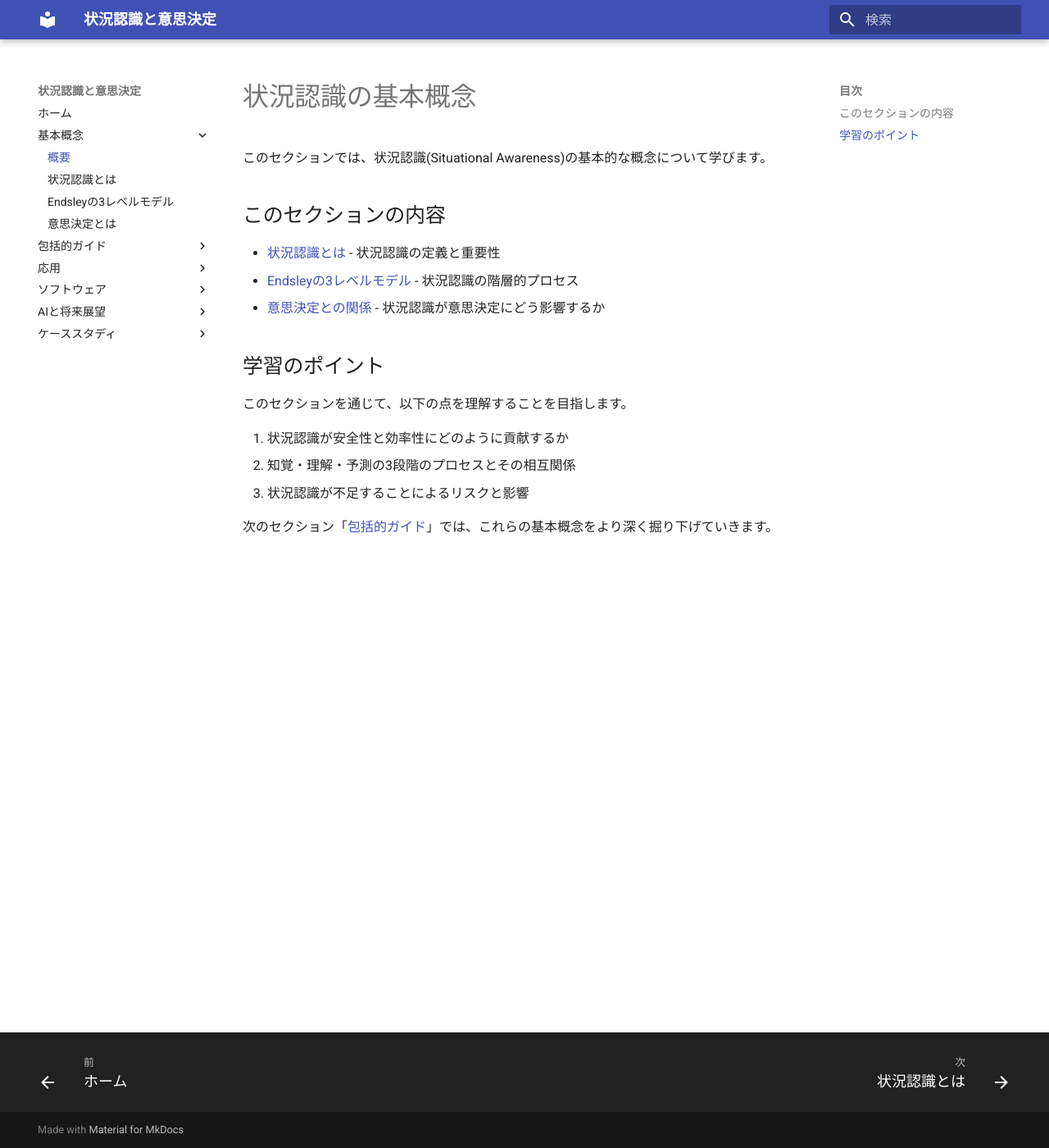
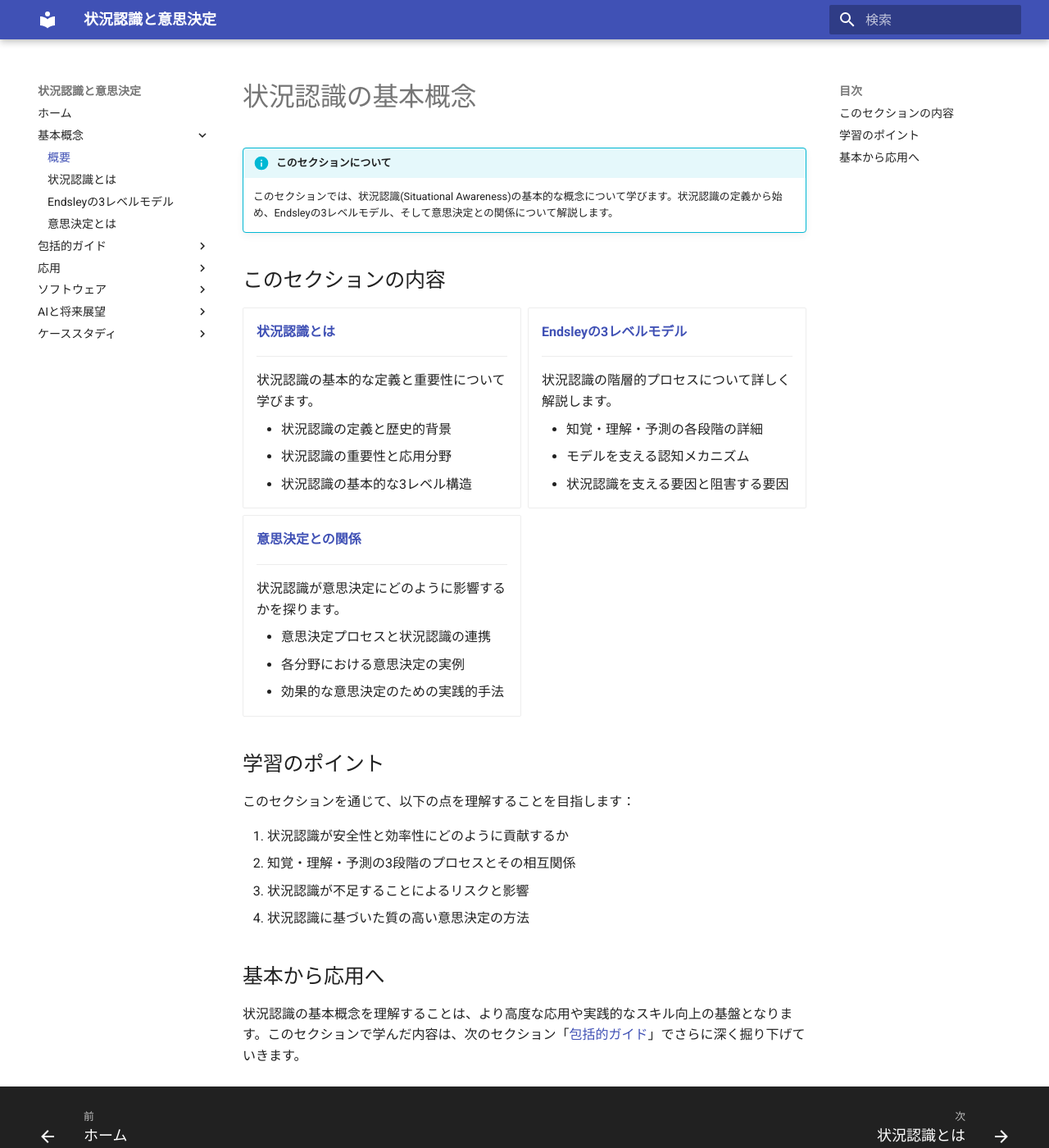
Before and after one commit to shuji-bonji/Situational-Awareness-and-Decision-Making, an MkDocs documentation site: the page built from docs/basics/index.md, in a window 1280 px wide and 1400 px high. Shown: the whole window at 82% size. Built offline with MkDocs 1.6.1 and Material for MkDocs 9.7.7, drawn with Linux system fonts in a browser that asks for light colours.

Commit message:
fix: `sa-guide.md`の追加

```diff
--- a/docs/basics/index.md
+++ b/docs/basics/index.md
@@ -1,19 +1,55 @@
 # 状況認識の基本概念
 
-このセクションでは、状況認識(Situational Awareness)の基本的な概念について学びます。
+!!! info "このセクションについて"
+    このセクションでは、状況認識(Situational Awareness)の基本的な概念について学びます。状況認識の定義から始め、Endsleyの3レベルモデル、そして意思決定との関係について解説します。
 
 ## このセクションの内容
 
-- [状況認識とは](./what-is-sa.md) - 状況認識の定義と重要性
-- [Endsleyの3レベルモデル](./endsley-model.md) - 状況認識の階層的プロセス
-- [意思決定との関係](./decision-making.md) - 状況認識が意思決定にどう影響するか
+
+
+<div class="grid cards" markdown>
+
+-   **[状況認識とは](./what-is-sa.md)**
+
+    ---
+
+    状況認識の基本的な定義と重要性について学びます。
+
+    - 状況認識の定義と歴史的背景
+    - 状況認識の重要性と応用分野
+    - 状況認識の基本的な3レベル構造
+
+-   **[Endsleyの3レベルモデル](./endsley-model.md)**
+
+    ---
+
+    状況認識の階層的プロセスについて詳しく解説します。
+
+    - 知覚・理解・予測の各段階の詳細
+    - モデルを支える認知メカニズム
+    - 状況認識を支える要因と阻害する要因
+
+-   **[意思決定との関係](./decision-making.md)**
+
+    ---
+
+    状況認識が意思決定にどのように影響するかを探ります。
+
+    - 意思決定プロセスと状況認識の連携
+    - 各分野における意思決定の実例
+    - 効果的な意思決定のための実践的手法
+
+</div>
 
 ## 学習のポイント
 
-このセクションを通じて、以下の点を理解することを目指します。
+このセクションを通じて、以下の点を理解することを目指します：
 
 1. 状況認識が安全性と効率性にどのように貢献するか
 2. 知覚・理解・予測の3段階のプロセスとその相互関係
 3. 状況認識が不足することによるリスクと影響
+4. 状況認識に基づいた質の高い意思決定の方法
 
-次のセクション「[包括的ガイド](../comprehensive-guide/)」では、これらの基本概念をより深く掘り下げていきます。
+## 基本から応用へ
+
+状況認識の基本概念を理解することは、より高度な応用や実践的なスキル向上の基盤となります。このセクションで学んだ内容は、次のセクション「[包括的ガイド](../comprehensive-guide/)」でさらに深く掘り下げていきます。
--- a/mkdocs.yml
+++ b/mkdocs.yml
@@ -18,6 +18,9 @@ nav:
     - 海事・船舶分野: applications/maritime.md
     - 医療分野: applications/medical.md
     - 緊急対応分野: applications/emergency.md
+    - 軍事・防衛分野: applications/military.md
+    - 緊急対応・危機管理: applications/emergency.md
+    - 産業・インフラ: applications/industrial.md
     - 日常生活: applications/daily-life.md
   - ソフトウェア:
     - 概要: software/index.md
```
Also changed, not shown: docs/comprehensive-guide/index.md (+10 -1 lines), docs/comprehensive-guide/sa-guide.md (added, +331 -0 lines), docs/basics/decision-making.md (line endings or trailing spaces).
